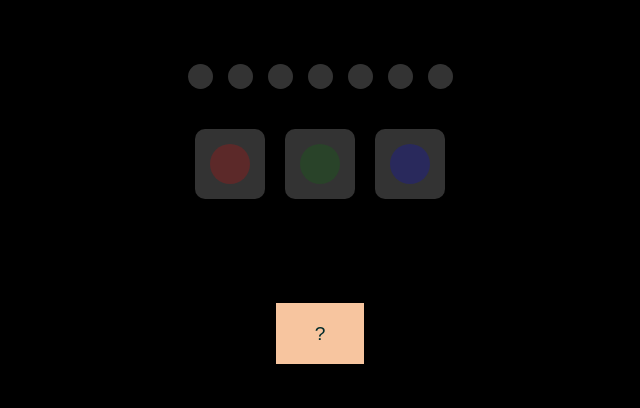
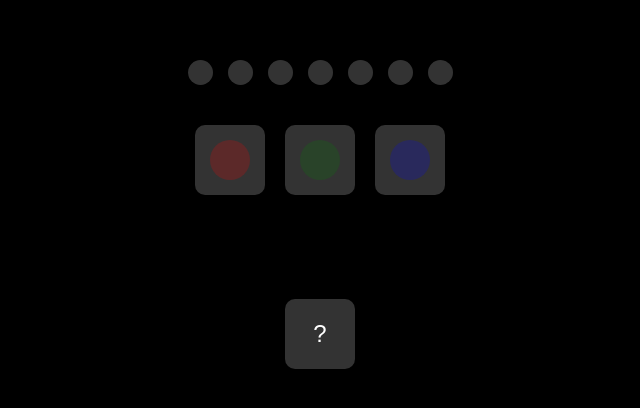
Before and after one commit to bowlofgoob1/Coding-Final, a plain HTML site: page index.html in a window 1280 px wide. Shown: the part 236-644 px from the top of the page, without its empty margins (320-960 px from the left). Drawn offline with Linux system fonts and the light colour scheme.

Commit message:
Button Style Change
Question Button

```diff
--- a/style.css
+++ b/style.css
@@ -26,7 +26,8 @@ body {
     text-align: center;
   }
 
-  button {
+  /* Remove or comment out the general button styling from earlier */
+  /* button {
       padding: 1em 2em;
       background-color: #f7c59f;
       border: none;
@@ -34,7 +35,7 @@ body {
       font-size: 1.2rem;
       cursor: pointer;
       transition: background-color 0.3s ease;
-  }
+  } */
 
   button:hover {
     background-color: #f3a35c;
@@ -166,3 +167,26 @@ body {
     left: 0;
     background-color: blue;
 }
+
+#show-order-button {
+    width: 70px;
+    height: 70px;
+    background-color: #333;
+    border-radius: 10px;
+    border: none;
+    display: flex;
+    justify-content: center;
+    align-items: center;
+    cursor: pointer;
+    transition: transform 0.1s;
+    color: white;
+    font-size: 24px;
+}
+
+#show-order-button:active {
+    transform: scale(0.95);
+}
+
+#show-order-button:hover {
+    box-shadow: 0 0 15px rgba(255, 255, 255, 0.3);
+}
```
Lines whose indentation alone changed are shown as unchanged.
